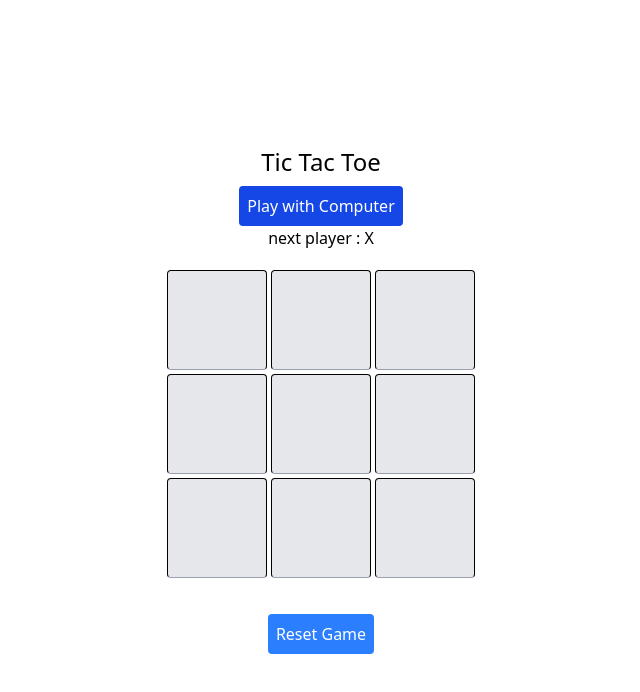
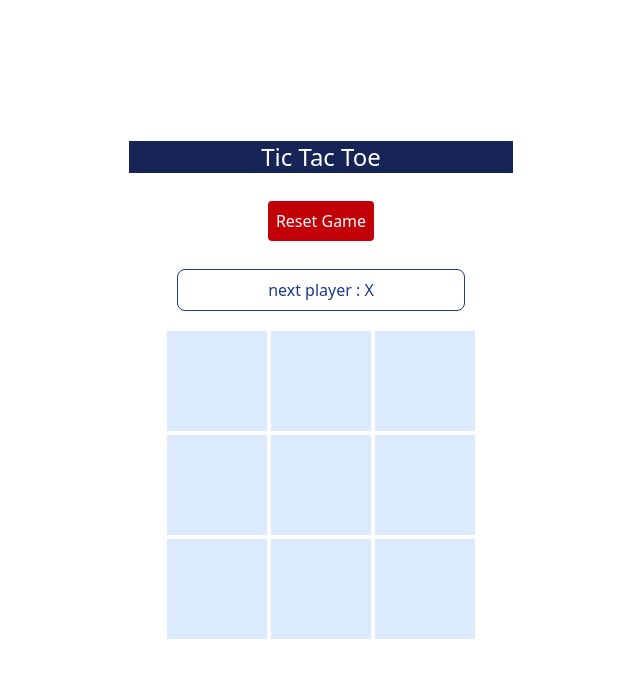
Before and after one commit to marziyekavei/tic-tac-toe, a React (Vite) app: page / in a window 1280 px wide. Shown: the top 692 px of the page, without its empty margins (319-959 px from the left). Built offline with nearby package versions, Linux system fonts and the light colour scheme.

Commit message:
change game

```diff
--- a/src/components/Board.tsx
+++ b/src/components/Board.tsx
@@ -12,28 +12,31 @@ const Board: React.FC = () => {
   const [board, setBoard] = useState<Player[]>(Array(9).fill(null));
   const [currentPlayer, setCurrentPlayer] = useState<"X" | "O">("X");
   const [winner, setWinner] = useState<Player | null>(null);
-  const [isSinglePlayer, setIsSinglePlayer] = useState<Boolean>(false);
+  // const [isSinglePlayer, setIsSinglePlayer] = useState<Boolean>(false);
 
   //select move bot
   useEffect(() => {
-    if (isSinglePlayer && currentPlayer === "O" && !winner) {
+    if (currentPlayer === "O" && !winner) {
       const movBot = getBestMove(board);
       if (movBot !== -1) {
-        setTimeout(() => handleClick(movBot, true), 500);
+        setTimeout(() => {
+          const newBoard = [...board]
+          newBoard[movBot]="O";
+          setBoard(newBoard);
+          setCurrentPlayer("X");
+        }, 500);
       }
     }
-  }, [currentPlayer, winner, board, isSinglePlayer])
+  }, [currentPlayer, winner, board])
 
   //handleClick for click on squares
-  const handleClick = (index: number, isBot = false) => {
-    //end of game | fill square
-    if (board[index] || winner) return;
-    //bot
-    if (isSinglePlayer && currentPlayer === "O" && !isBot) return;
+  const handleClick = (index: number) => {
 
+    if (board[index] || winner || currentPlayer === "O") return;
     const newBoard = [...board];
-    newBoard[index] = currentPlayer;
-    setBoard(newBoard)
+    newBoard[index] = "X";
+    setBoard(newBoard);
+    setCurrentPlayer("O")
 
     const newWinner = checkWinner(newBoard);
     if (newWinner) {
@@ -41,12 +44,10 @@ const Board: React.FC = () => {
       return;
     }
 
-    //change player
-    setCurrentPlayer(currentPlayer === "X" ? "O" : "X");
   }
 
   //method of checkingwinner
-  const checkWinner = (board: Player[]): Player | null => {
+  const checkWinner = (board: Player[]): Player | "draw" | null => {
     const winningPatterns = [
       [0, 1, 2], [3, 4, 5], [6, 7, 8], // rows
       [0, 3, 6], [1, 4, 7], [2, 5, 8], // columns
@@ -58,15 +59,14 @@ const Board: React.FC = () => {
         return board[a];
       }
     }
-    if (!board.includes(null)) {
-      return ("draw"); //equals
-    }
-    return null;
+    return board.includes(null) ? null : "draw";
   }
 
   //randome move bot
   const getBestMove = (board: Player[]): number => {
-    const emptySquares = board.map((val, index) => (val === null ? index : null)).filter(val => val !== null) as number[];
+    const emptySquares = board
+      .map((val, index) => (val === null ? index : null))
+      .filter(val => val !== null) as number[];
     if (emptySquares.length === 0) return -1;
     return emptySquares[Math.floor(Math.random() * emptySquares.length)]
   }
@@ -80,22 +80,20 @@ const Board: React.FC = () => {
 
   return (
     <div className='flex flex-col items-center justify-center min-h-screen'>
-      <p className='text-2xl'>Tic Tac Toe</p>
-      <button
-        onClick={() => setIsSinglePlayer(prev => !prev)}
-        className="mt-2 p-2 bg-blue-700 text-white rounded"
-      >
-        {isSinglePlayer ? "Play with Friend" : "Play with Computer"}
-      </button>
+      <p className='text-2xl mb-2 w-96 bg-blue-950 text-white text-center'>Tic Tac Toe</p>
+      <div className='flex flex-row justify-around m-3'>
+
+        <button onClick={resetGame} className='m-2 p-2 bg-red-700 text-white rounded'>
+          Reset Game
+        </button>
+      </div>
       <Status winner={winner} currentPlayer={currentPlayer} />
       <div className='grid grid-cols-[100px_100px_100px] gap-1 my-5 mx-auto'>
         {board.map((value, index) => (
           <Square key={index} value={value} onClick={() => handleClick(index)} />
         ))}
       </div>
-      <button onClick={resetGame} className='mt-4 p-2 bg-blue-500 text-white rounded'>
-        Reset Game
-      </button>
+
     </div>
   )
 }
--- a/src/components/Square.tsx
+++ b/src/components/Square.tsx
@@ -8,7 +8,7 @@ type SquareProps = {
 
 const Square: React.FC<SquareProps> = ({ value, onClick }) => {
   return (
-    <button className="w-[100px] h-[100px] flex items-center justify-center text-3xl cursor-pointer border border-b-gray-400 rounded-sm bg-gray-200"
+    <button className="w-[100px] h-[100px] flex items-center justify-center text-3xl cursor-pointer bg-blue-100"
       onClick={onClick}>
       {value}
     </button>
--- a/src/components/Status.tsx
+++ b/src/components/Status.tsx
@@ -1,18 +1,18 @@
 import React from 'react';
 
 type StatusProps = {
-    currentPlayer: "X" | "O" ;
-    winner: "X" | "O" |"draw"| null;
+    currentPlayer: "X" | "O";
+    winner: "X" | "O" | "draw" | null;
 }
 
 const Status: React.FC<StatusProps> = ({ currentPlayer, winner }) => {
-    if (winner=="X"||winner=="O") {
-        return <div>winner : {winner}</div>
+    if (winner == "X" || winner == "O") {
+        return <div className='w-72 text-center mt-2 p-2 border rounded-lg text-green-600'>winner : {winner}</div>
     }
     if (winner == "draw") {
-        return <div>ites a draw</div>
+        return <div className='w-72 text-center border rounded-xl mt-2 p-2 text-yellow-400'>ites a draw!</div>
     }
-    return <div>next player : {currentPlayer}</div>
+    return <div className='w-72 text-center mt-2 p-2 border rounded-lg text-blue-900'>next player : {currentPlayer}</div>
 }
 
 export default Status
```
